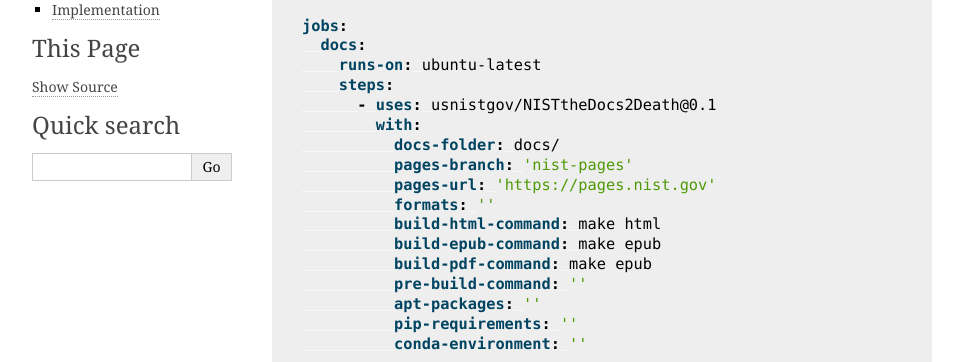
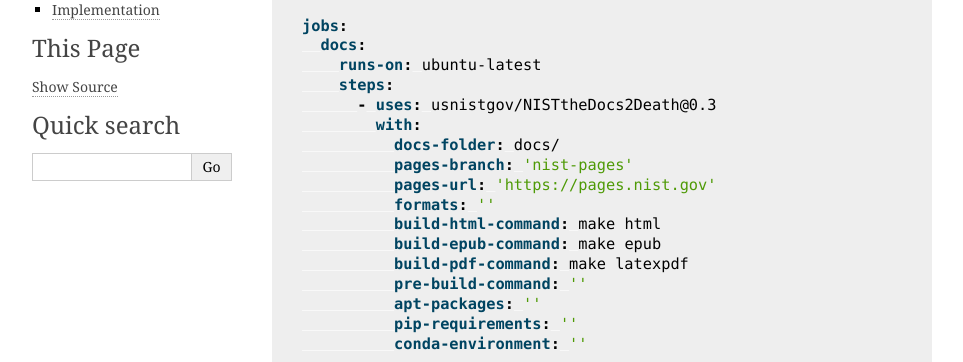
Before and after one commit to usnistgov/Docs4NIST, a Sphinx documentation site: the page built from docs/nistthedocs2death.rst, in a window 1280 px wide and 900 px high. Shown: the part 400-762 px from the top of the window, without its empty margins (148-1111 px from the left). Built offline with Sphinx 7.4.7, drawn with Linux system fonts in a browser that asks for light colours.

Commit message:
Fix typos

```diff
--- a/docs/nistthedocs2death.rst
+++ b/docs/nistthedocs2death.rst
@@ -25,7 +25,7 @@
      docs:
        runs-on: ubuntu-latest
        steps:
-         - uses: usnistgov/NISTtheDocs2Death@0.1
+         - uses: usnistgov/NISTtheDocs2Death@0.3
            with:
              docs-folder: docs/
              pages-branch: 'nist-pages'
@@ -33,7 +33,7 @@
              formats: ''
              build-html-command: make html
              build-epub-command: make epub
-             build-pdf-command: make epub
+             build-pdf-command: make latexpdf
              pre-build-command: ''
              apt-packages: ''
              pip-requirements: ''
```
